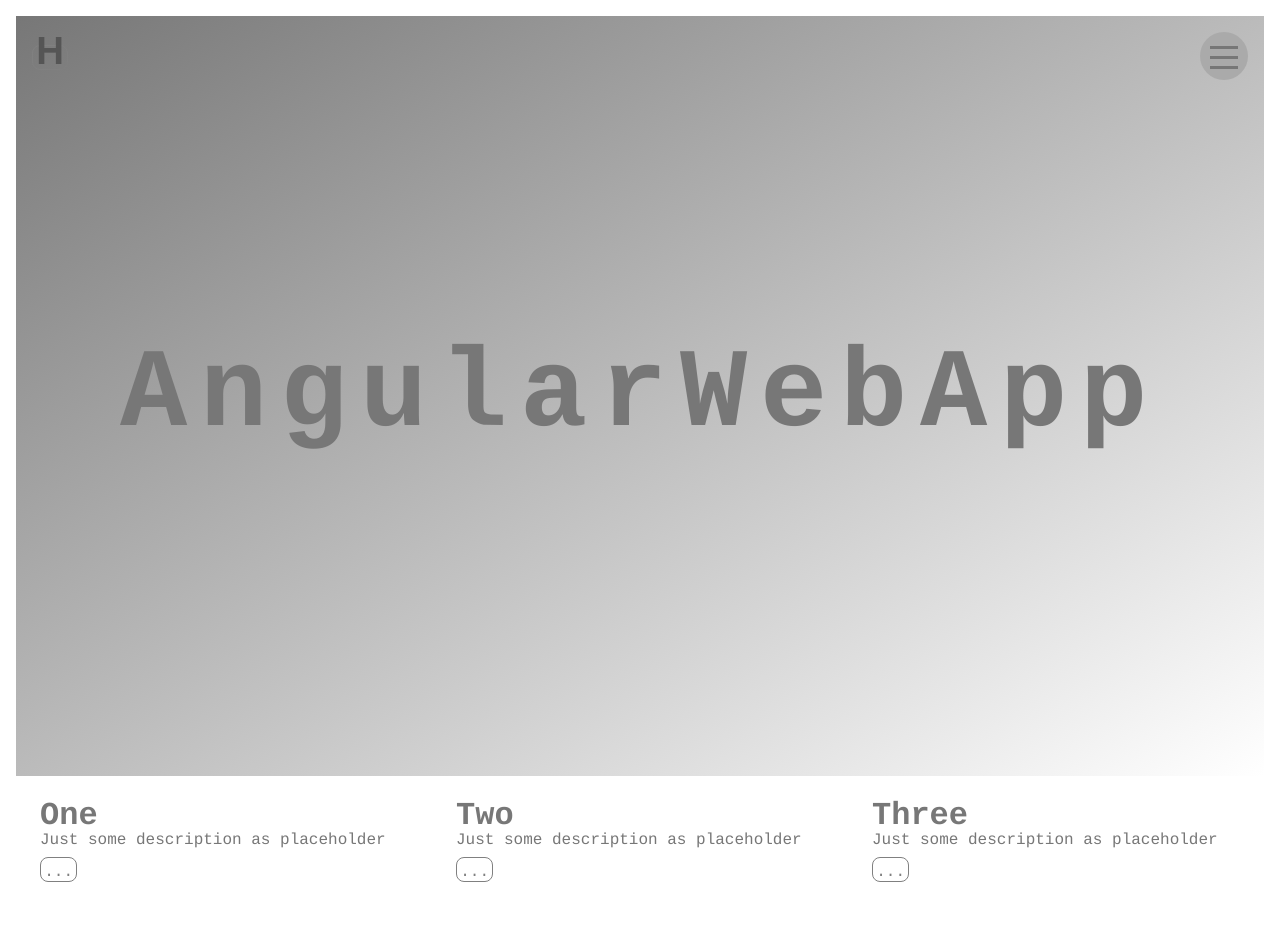
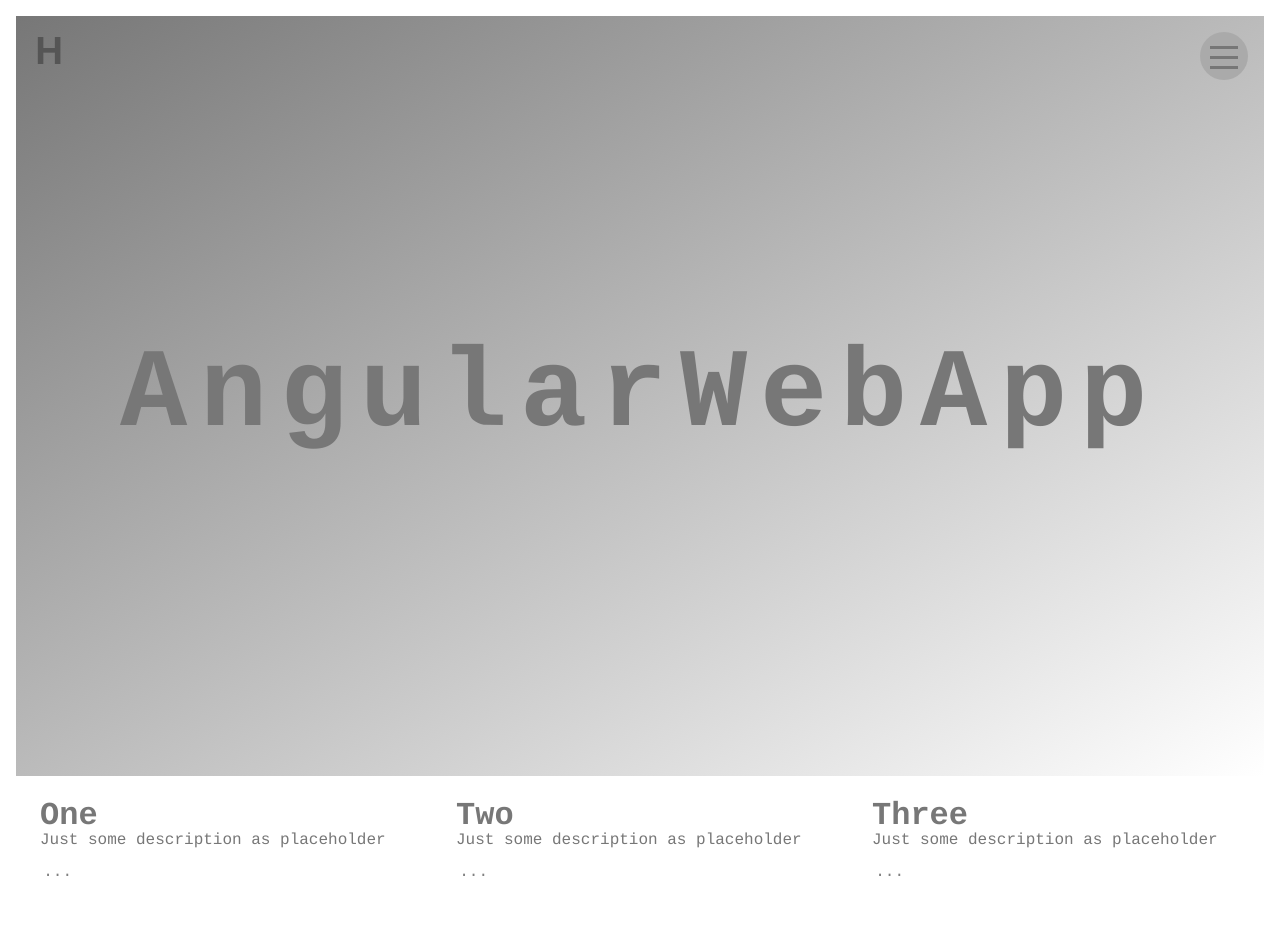
Before and after one commit to heerahemanth1/AngularWebApp, an Angular app: page /home in a window 1280 px wide. Shown: the top 929 px of the page. Built offline with nearby package versions, Linux system fonts and the light colour scheme.

Commit message:
Tooltip for Read more icon on home page article grid and some node package updates to fix vulnerabilities.

```diff
--- a/angular.json
+++ b/angular.json
@@ -100,5 +100,8 @@
         }
       }
     }
+  },
+  "cli": {
+    "analytics": false
   }
 }
--- a/src/app/home/home.component.html
+++ b/src/app/home/home.component.html
@@ -25,7 +25,7 @@
             <h1 class="article-card-title">{{article.title}}</h1>
             <p class="article-card-desc">{{article.description}}</p>
             <br/>
-            <a [routerLink]="['/article', article.id]" class="rlink">...</a>
+            <a [routerLink]="['/article', article.id]" title="Read more" class="rlink">...</a>
         </div>
     </div>
 </div>
--- a/src/app/home/home.component.scss
+++ b/src/app/home/home.component.scss
@@ -189,8 +189,6 @@ nav {
     text-decoration: none;
     padding: 0.3rem 0.2rem 0;
     margin-top: 0.2rem;
-    border: 1px solid grey;
-    border-radius: 0.5rem;
     color: grey;
 }
 
```
Also changed, not shown: 1 other file (tests, documents, lock files or other folders).
